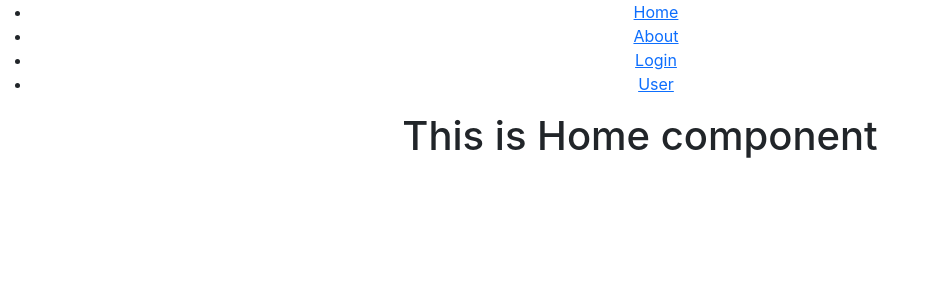
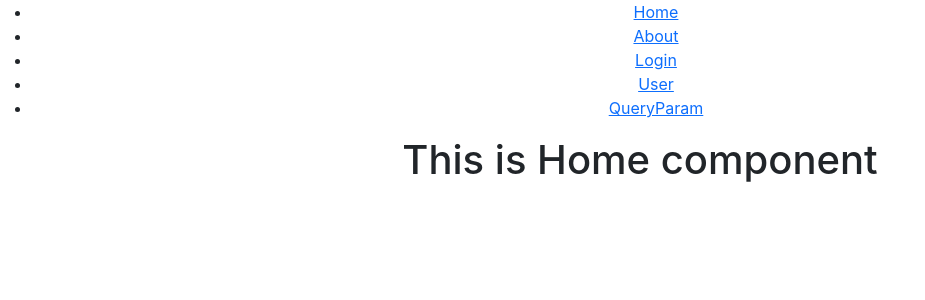
Before and after one commit to anusha1221/ReactLearning, a React (Create React App) app: page / in a window 1280 px wide. Shown: the top 300 px of the page, without its empty margins (0-925 px from the left). Built offline with nearby package versions, Linux system fonts and the light colour scheme.

Commit message:
query parameter component

```diff
--- /dev/null
+++ b/src/Queryparameters.js
@@ -0,0 +1,18 @@
+import { useLocation, useParams } from "react-router-dom"
+
+export function QueryParameter() {
+    let Location = useLocation();
+    let queryparams = new URLSearchParams(Location.search)
+    let { id, name } = useParams();
+    let category = queryparams.get('category')
+    let posts = queryparams.get('posts')
+    return (
+        <>
+            <h1>This is User component </h1>
+            <p>id is :{id}</p>
+            <p>name is {name}</p>
+            <p>Category:{category}</p>
+            <p>Posts:{posts}</p>
+        </>
+    )
+}
--- a/src/Routing.js
+++ b/src/Routing.js
@@ -5,6 +5,7 @@ import { User } from "./User"
 import { Orders } from "./Orders"
 import { Profile } from "./Profile"
 import { BrowserRouter, Link, Route, Routes } from "react-router-dom"
+import { QueryParameter } from "./Queryparameters"
 //header navigationlink component
 function Header() {
     return (
@@ -13,6 +14,7 @@ function Header() {
             <li><Link to="about">About</Link></li>
             <li><Link to="login">Login</Link></li >
             <li><Link to="user">User</Link></li >
+            <li><Link to="queryparam/100/anusha?posts=5&category=admin">QueryParam</Link></li >
         </ul>
     )
 }
@@ -30,6 +32,7 @@ export function Routing() {
                         <Route path="orders" element={<Orders />} />
                         <Route path="profile" element={<Profile />} />
                     </Route>
+                    <Route path="queryparam/:id/:name" element={<QueryParameter />} />
                 </Routes>
             </BrowserRouter>
         </>
```
